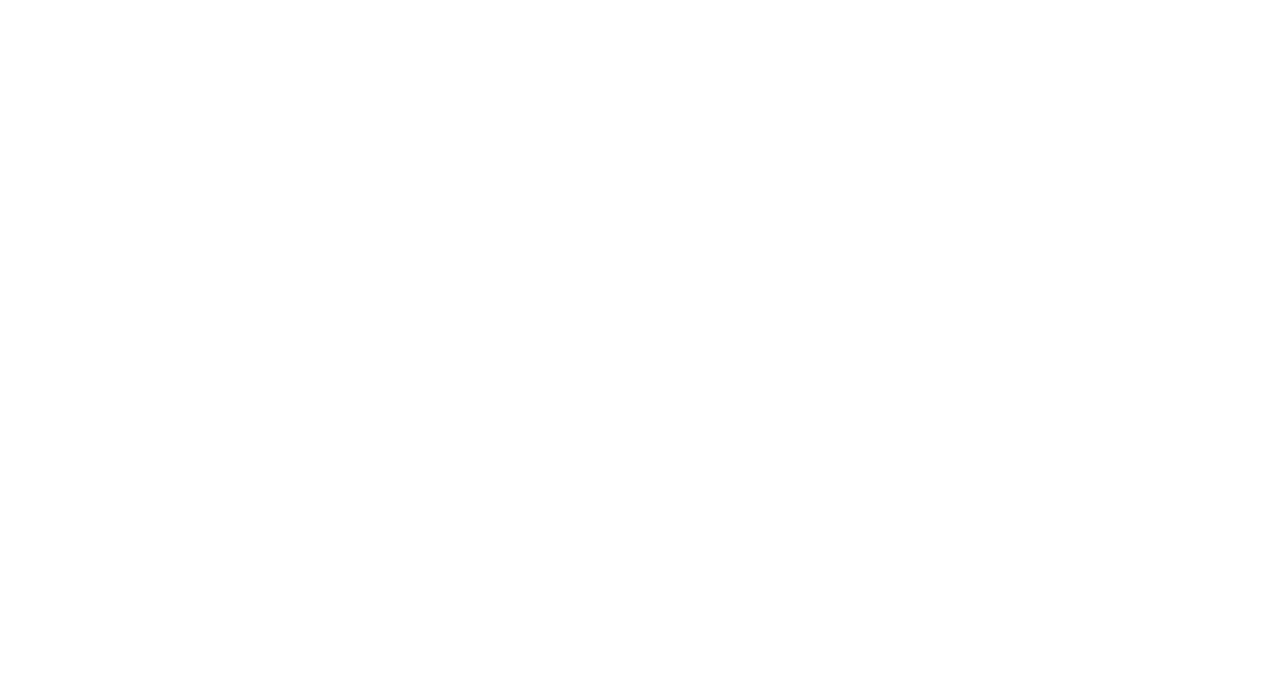
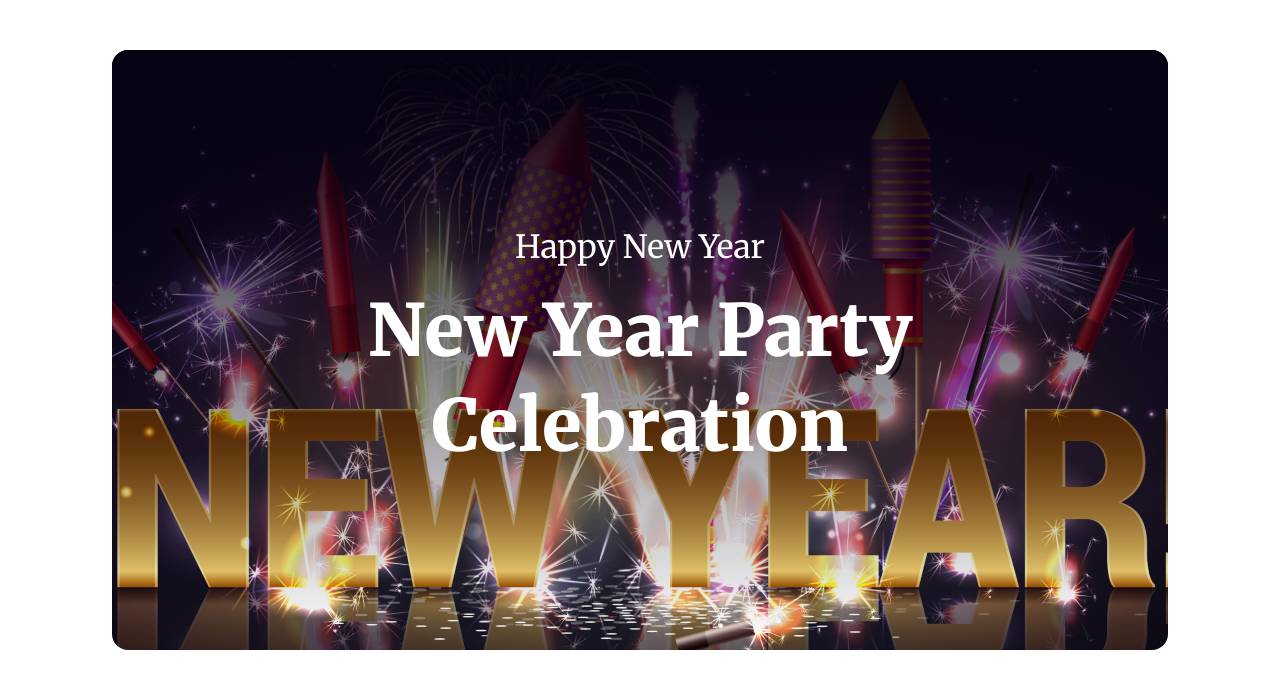
Before and after one commit to Sadiqur057/A1-NYNM, a plain HTML site: page index.html in a window 1280 px wide. Drawn offline with Linux system fonts and the light colour scheme.

Commit message:
completed banner section

```diff
--- a/index.html
+++ b/index.html
@@ -4,8 +4,17 @@
   <meta charset="UTF-8">
   <meta name="viewport" content="width=device-width, initial-scale=1.0">
   <title>New Year New Party</title>
+  <link rel="stylesheet" href="styles/style.css">
 </head>
 <body>
-
+  <header>
+    <div class="banner-container">
+      <div class="banner-content">
+        <p>Happy New Year</p>
+        <h1>New Year Party</h1>
+        <h1>Celebration</h1>
+      </div>
+    </div>
+  </header>
 </body>
 </html>
--- /dev/null
+++ b/styles/style.css
@@ -0,0 +1,48 @@
+@import url('https://fonts.googleapis.com/css2?family=Inter:wght@400;500;600;700;800;900&family=Merriweather:wght@400;700;900&display=swap');
+
+*{
+  margin: 0;
+  padding: 0;
+  box-sizing: border-box;
+  /* font-family: 'Inter', sans-serif;
+  font-family: 'Merriweather', serif; */
+}
+
+body{
+  max-width: 1320px;
+  width: 82.5%;
+  margin: auto;
+}
+
+header{
+  font-family: 'Merriweather', serif;
+
+}
+.banner-container{
+  background-image: url('/images/Banner\ Image.png');
+  /* background-size: cover; */
+  background-repeat: no-repeat;
+  border-radius: 16px;
+  background-position: center;
+  margin-top: 50px ;
+  height: 600px;
+}
+.banner-content{
+  padding: 177px 0;
+  margin: auto;
+  background: linear-gradient(180deg, #070211 0%, rgba(7, 2, 17, 0.00) 100%);
+  border-radius: 16px;
+}
+.banner-content>p{
+  color: #FFF;
+  text-align: center;
+  font-size: 32px;
+  margin-bottom: 16px ;
+}
+.banner-content h1{
+  color: #FFF;
+  text-align: center;
+  font-size: 72px;
+  font-weight: 900;
+  line-height: 95px;
+}
```
